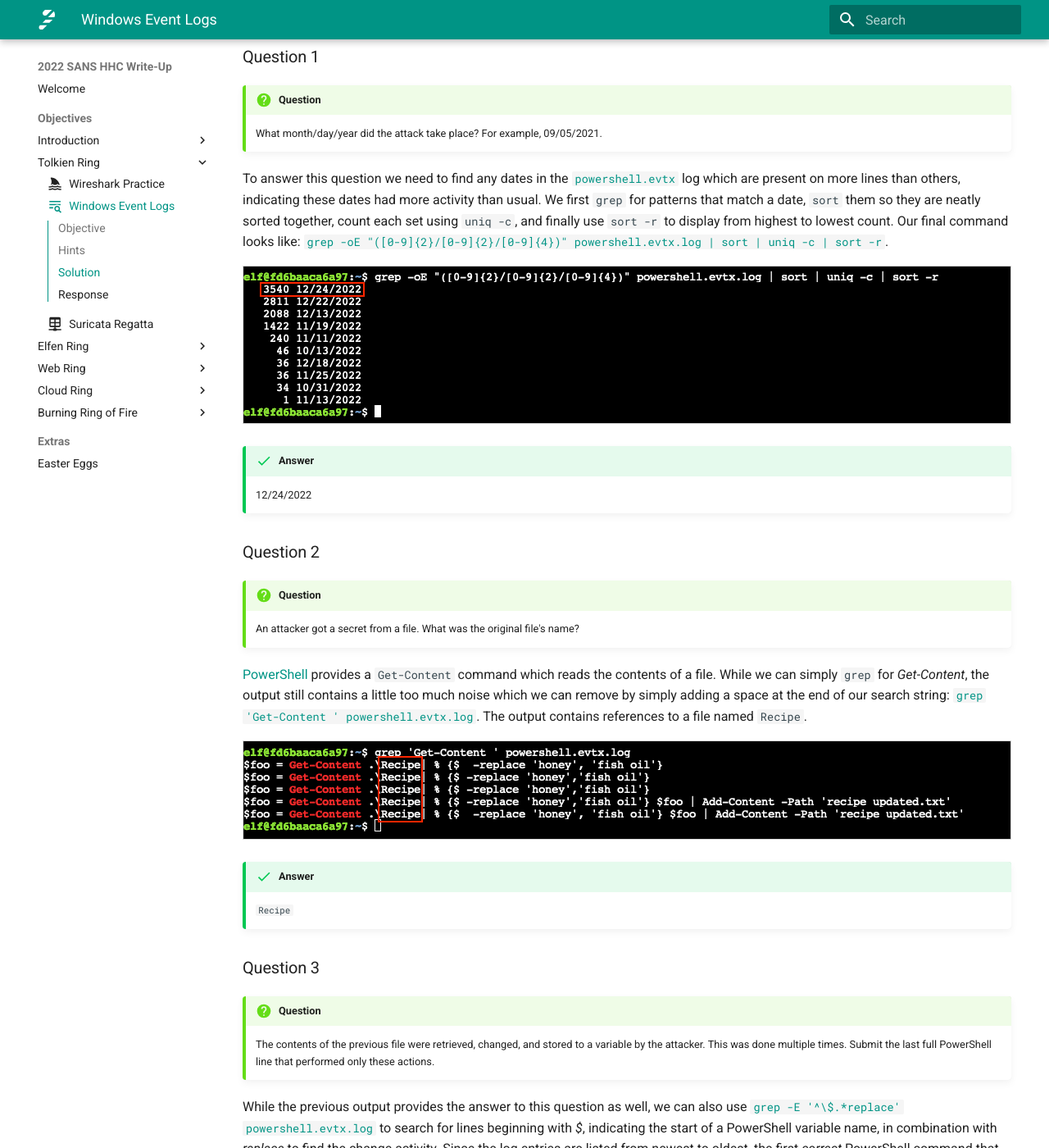
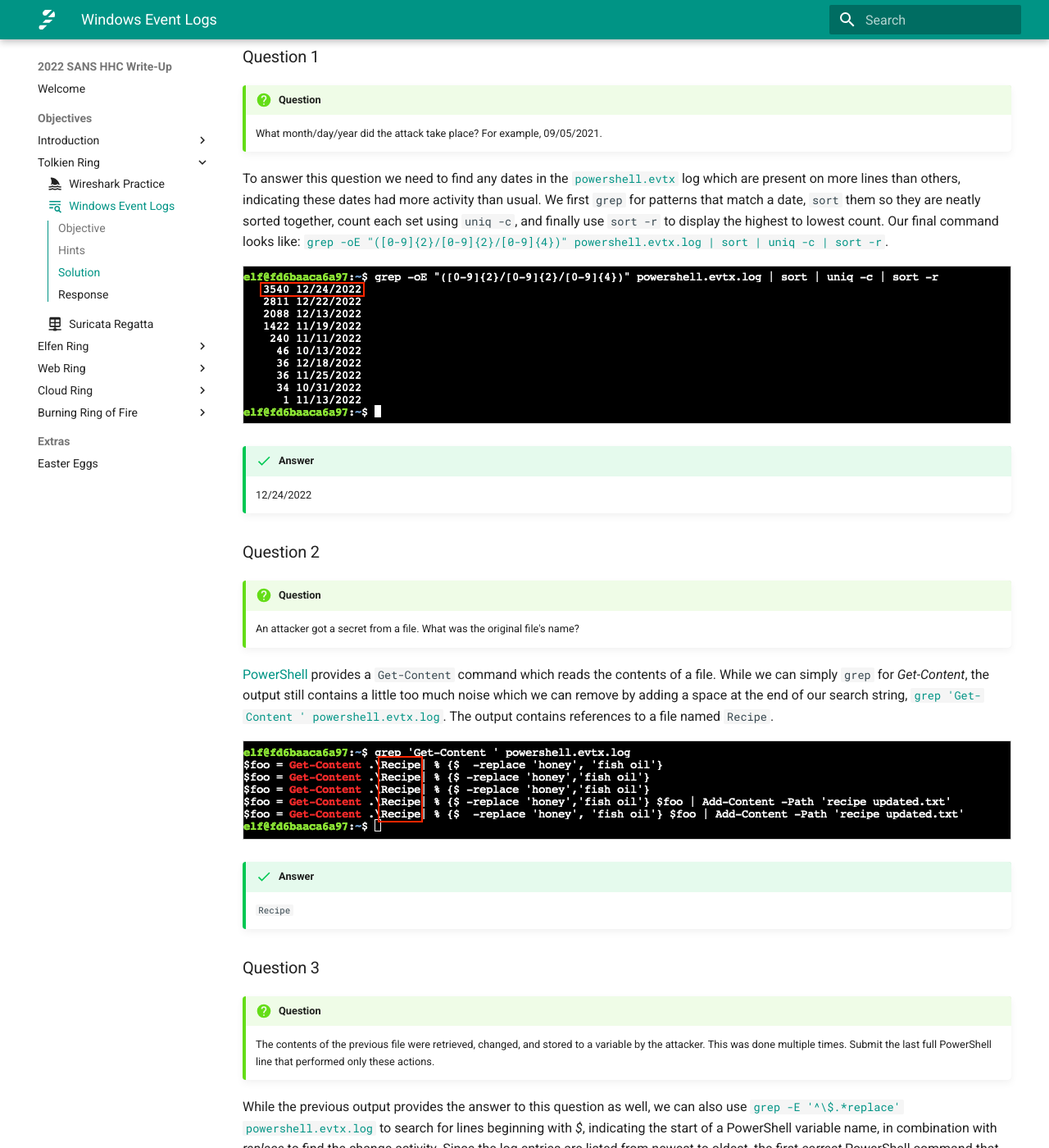
Before and after one commit to crahan/HolidayHackChallenge2022, an MkDocs documentation site: the page built from docs/objectives/o3.md, in a window 1280 px wide and 1400 px high, scrolled down 884 px. Shown: the whole window at 82% size. Built offline with MkDocs 1.6.1 and Material for MkDocs 9.7.7, drawn with Linux system fonts in a browser that asks for light colours; comment, search, counter and statistics services are not loaded; some of the changed text lies outside the part shown.

Commit message:
o3 reviewed

````diff
--- a/docs/objectives/o3.md
+++ b/docs/objectives/o3.md
@@ -54,14 +54,14 @@
     ```
 
 !!! note "I don't wanna learn about PowerShell logs!"
-    Similar to the [Wireshark Practice](./o2.md) challenge, the answers can also be [extracted](#cheating) from the `/opt/elf` binary!
+    Similar to the [Wireshark Practice](./o2.md#cheating) challenge, the answers can also be [extracted](#cheating) from the `/opt/elf` binary!
 
 ### Question 1
 
 !!! question "Question"
     What month/day/year did the attack take place? For example, 09/05/2021.
 
-To answer this question we need to find any dates in the [`powershell.evtx`](../artifacts/objectives/o3/powershell.evtx) log which are present on more lines than others, indicating these dates had more activity than usual. We first `grep` for patterns that match a date, `sort` them so they are neatly sorted together, count each set using `uniq -c`, and finally use `sort -r` to display from highest to lowest count. Our final command looks like: [`grep -oE "([0-9]{2}/[0-9]{2}/[0-9]{4})" powershell.evtx.log | sort | uniq -c | sort -r`](https://explainshell.com/explain?cmd=grep+-oE+%22%28%5B0-9%5D%7B2%7D%2F%5B0-9%5D%7B2%7D%2F%5B0-9%5D%7B4%7D%29%22+powershell.evtx.log+%7C+sort+%7C+uniq+-c+%7C+sort+-r).
+To answer this question we need to find any dates in the [`powershell.evtx`](../artifacts/objectives/o3/powershell.evtx) log which are present on more lines than others, indicating these dates had more activity than usual. We first `grep` for patterns that match a date, `sort` them so they are neatly sorted together, count each set using `uniq -c`, and finally use `sort -r` to display the highest to lowest count. Our final command looks like: [`grep -oE "([0-9]{2}/[0-9]{2}/[0-9]{4})" powershell.evtx.log | sort | uniq -c | sort -r`](https://explainshell.com/explain?cmd=grep+-oE+%22%28%5B0-9%5D%7B2%7D%2F%5B0-9%5D%7B2%7D%2F%5B0-9%5D%7B4%7D%29%22+powershell.evtx.log+%7C+sort+%7C+uniq+-c+%7C+sort+-r).
 
 ![Most active date](../img/objectives/o3/answer1.png){ class=border }
 
@@ -74,7 +74,7 @@
 !!! question "Question"
     An attacker got a secret from a file. What was the original file's name?
 
-[PowerShell](https://devblogs.microsoft.com/scripting/table-of-basic-powershell-commands/) provides a `Get-Content` command which reads the contents of a file. While we can simply `grep` for *Get-Content*, the output still contains a little too much noise which we can remove by simply adding a space at the end of our search string: [`grep 'Get-Content ' powershell.evtx.log`](https://explainshell.com/explain?cmd=grep+%27Get-Content+%27+powershell.evtx.log). The output contains references to a file named `Recipe`.
+[PowerShell](https://devblogs.microsoft.com/scripting/table-of-basic-powershell-commands/) provides a `Get-Content` command which reads the contents of a file. While we can simply `grep` for *Get-Content*, the output still contains a little too much noise which we can remove by adding a space at the end of our search string, [`grep 'Get-Content ' powershell.evtx.log`](https://explainshell.com/explain?cmd=grep+%27Get-Content+%27+powershell.evtx.log). The output contains references to a file named `Recipe`.
 
 ![File name](../img/objectives/o3/answer2.png){ class=border }
 
@@ -99,7 +99,7 @@
 !!! question "Question"
     After storing the altered file contents into the variable, the attacker used the variable to run a separate command that wrote the modified data to a file. This was done multiple times. Submit the last full PowerShell line that performed only this action.
 
-Adding content to a file using [PowerShell]((https://devblogs.microsoft.com/scripting/table-of-basic-powershell-commands/)) is done via the `Add-Content` command. So, we use [`grep -E '^\$.*Add-Content' powershell.evtx.log`](https://explainshell.com/explain?cmd=grep+-E+%27%5E%5C%24.*Add-Content%27+powershell.evtx.log) to perform a search for entries that start with a PowerShell variable name and also contain the *Add-Content* string. The top line in the result is the most recent entry that only performed this action.
+Adding content to a file using [PowerShell](https://devblogs.microsoft.com/scripting/table-of-basic-powershell-commands/) is done via the `Add-Content` command. So, we use [`grep -E '^\$.*Add-Content' powershell.evtx.log`](https://explainshell.com/explain?cmd=grep+-E+%27%5E%5C%24.*Add-Content%27+powershell.evtx.log) to perform a search for entries that start with a PowerShell variable name and also contain the *Add-Content* string. The top line in the result is the most recent entry that only performed this action.
 
 ![PowerShell command](../img/objectives/o3/answer4.png){ class=border }
 
@@ -149,7 +149,7 @@
 !!! question "Question"
     What is the Event ID of the log that shows the actual command line used to delete the file?
 
-Changing he previous `grep` command to [`grep -B 1 'del ' powershell.evtx.log`](https://explainshell.com/explain?cmd=grep+-B+1+%27del+%27+powershell.evtx.log) will not only print the lines that match our search string, but also the line before it which contains the requested event ID. Similarly, `-A 1` can also be used to print one additional line after each matching log entry. Increasing the number will output more information.
+Changing the previous `grep` command to [`grep -B 1 'del ' powershell.evtx.log`](https://explainshell.com/explain?cmd=grep+-B+1+%27del+%27+powershell.evtx.log) will not only print the lines that match our search string, but also the line before it which contains the requested event ID. Similarly, `-A 1` can also be used to print one additional line after each matching log entry. Increasing the number for either option will output more information.
 
 ![Event ID](../img/objectives/o3/answer8.png){ class=border }
 
````
Also changed, not shown: other parts of docs/objectives/o3.md (+3 -3 lines).
